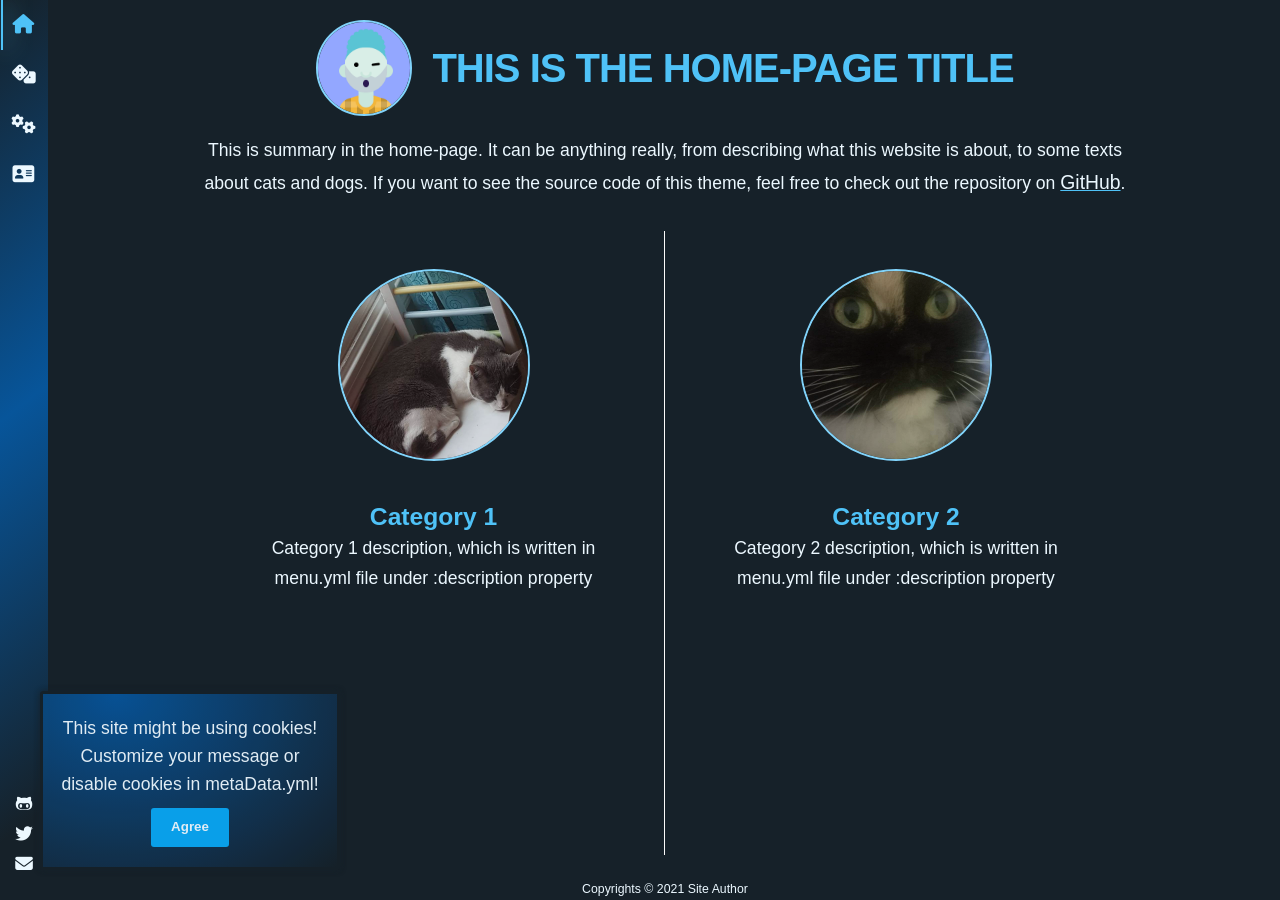
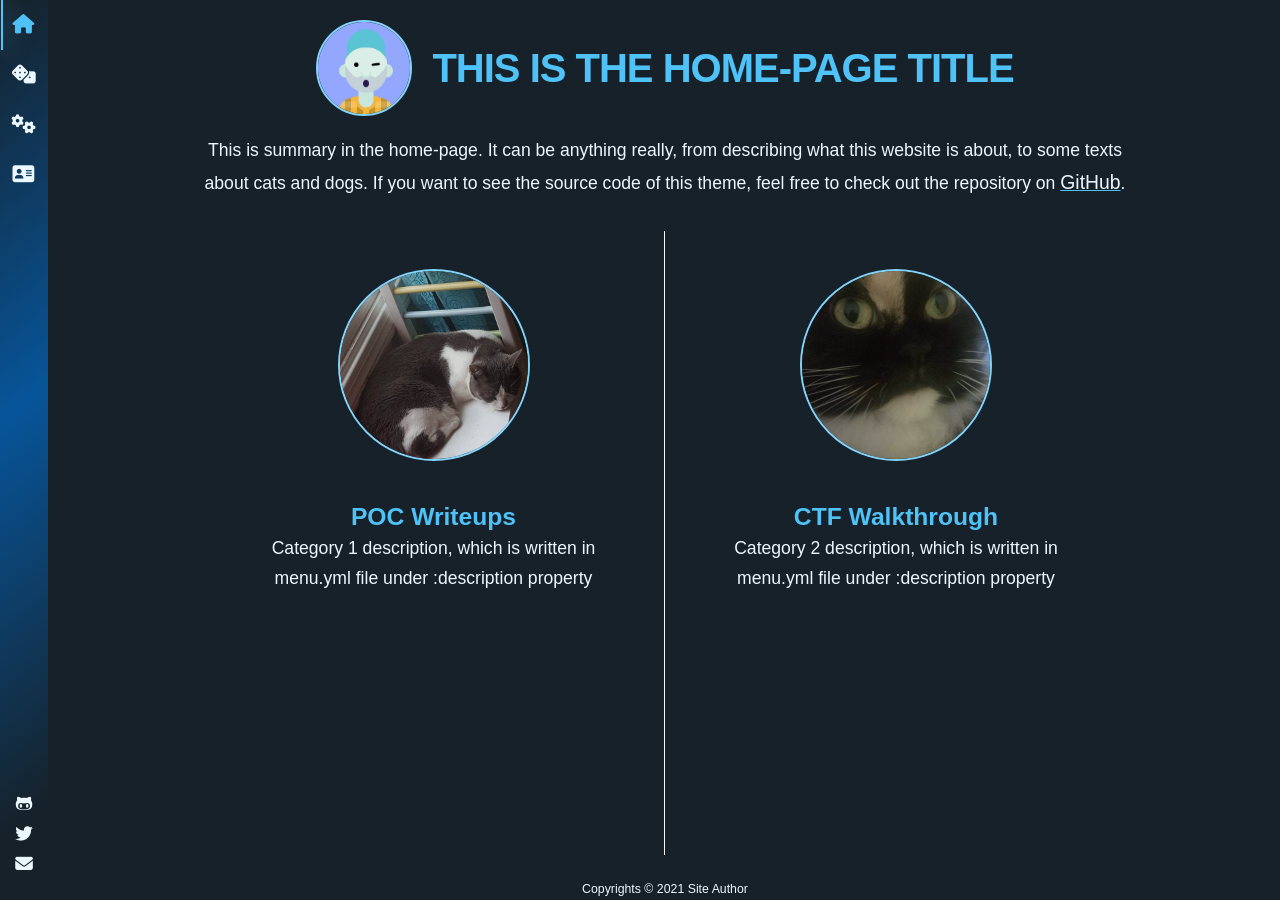
Before and after one commit to mrannoyedhulk/mrannoyedhulk.github.io, a Jekyll site: the page built from index.md, in a window 1280 px wide. Built offline with Jekyll 4.4.1, drawn with Linux system fonts in a browser that asks for light colours; nearby versions of some CDN libraries; some web fonts are replaced.

Commit message:
Update Home Page wording

```diff
--- a/_data/menu.yml
+++ b/_data/menu.yml
@@ -12,7 +12,7 @@ menu_pages:
   icon_name: fas fa-home
   category: home
 
-- title: Category 1
+- title: POC Writeups
   url: /category-1.html
   show_on_home: True
   image_url: assets/img/category-1.jpg
@@ -21,7 +21,7 @@ menu_pages:
   tooltip: This is category 1
   description: Category 1 description, which is written in menu.yml file under :description property
 
-- title: Category 2
+- title: CTF Walkthrough
   url: /category-2.html
   show_on_home: True
   image_url: assets/img/category-2.jpg
--- a/_data/metaData.yml
+++ b/_data/metaData.yml
@@ -3,6 +3,6 @@ avatar_url: assets/img/avatar.png
 lightTheme: False
 show_menu_logo_on_home_page: True
 cookies:
-  enabled: True
+  enabled: False
   message: This site might be using cookies! Customize your message or disable cookies in metaData.yml!
   agreeButtonText: Agree
```
Also changed, not shown: 1 other file.
